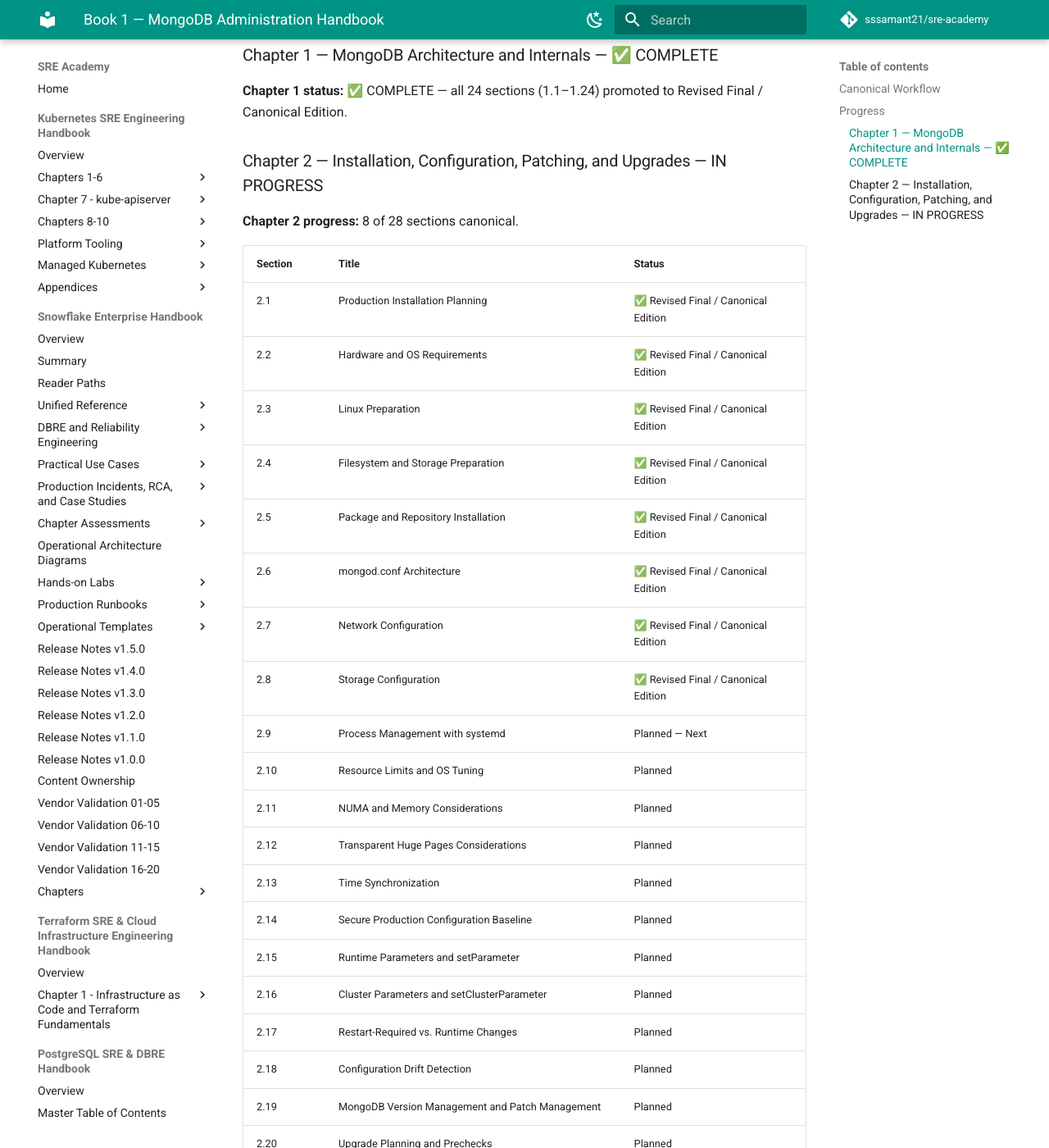
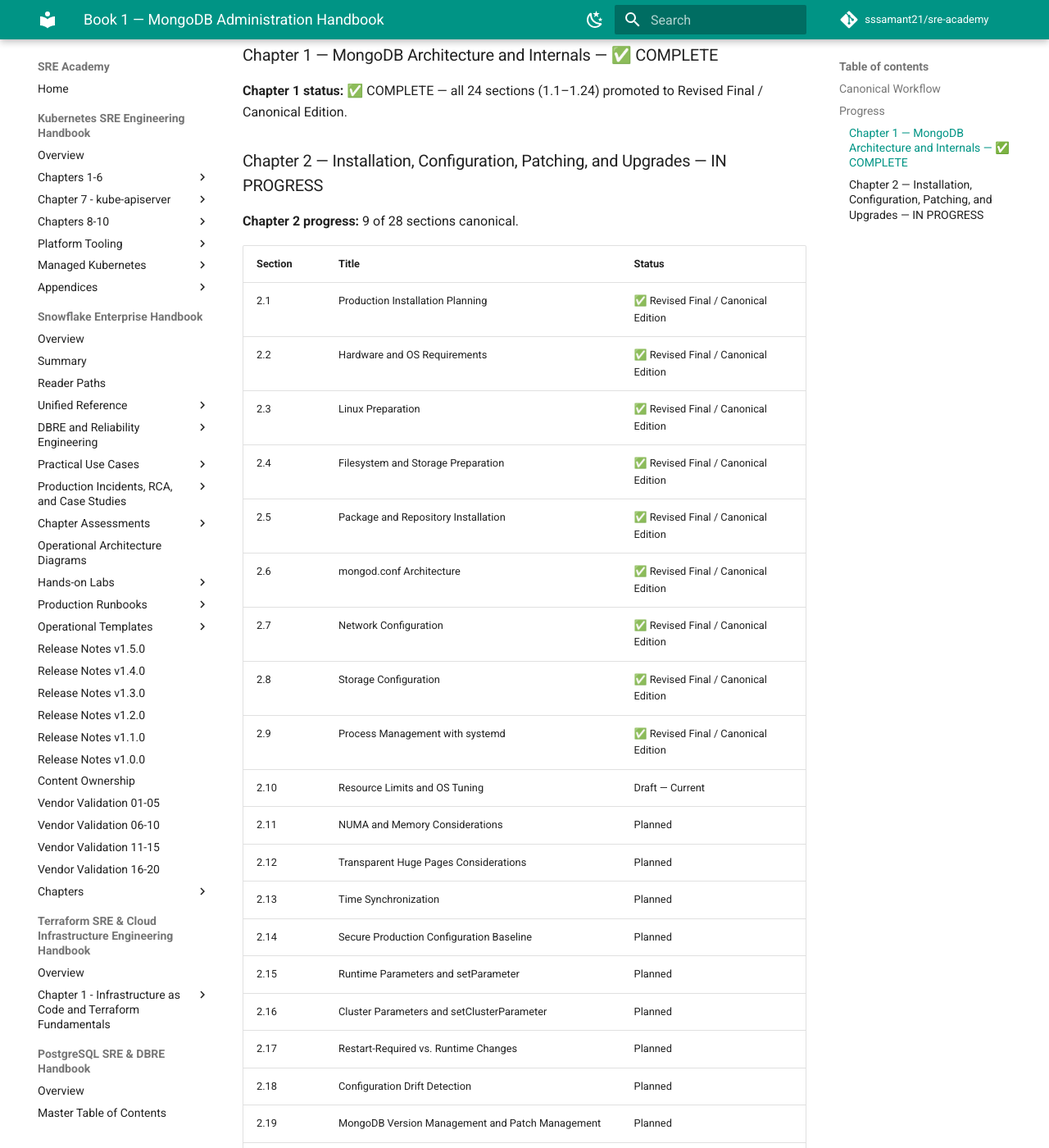
Before and after one commit to sssamant21/sre-academy, an MkDocs documentation site: the page built from docs/books/mongodb/mongodb-administration-handbook/README.md, in a window 1280 px wide and 1400 px high, scrolled down 607 px. Shown: the whole window at 82% size. Built offline with MkDocs 1.6.1 and Material for MkDocs 9.7.7, drawn with Linux system fonts in a browser that asks for light colours; comment, search, counter and statistics services are not loaded; some of the changed text lies outside the part shown.

Commit message:
mongodb: advance Chapter 2 to section 2.10

```diff
--- a/docs/books/mongodb/mongodb-administration-handbook/README.md
+++ b/docs/books/mongodb/mongodb-administration-handbook/README.md
@@ -19,7 +19,7 @@
 
 ### Chapter 2 — Installation, Configuration, Patching, and Upgrades — IN PROGRESS
 
-**Chapter 2 progress:** 8 of 28 sections canonical.
+**Chapter 2 progress:** 9 of 28 sections canonical.
 
 | Section | Title | Status |
 |---|---|---|
@@ -31,8 +31,8 @@
 | 2.6 | mongod.conf Architecture | ✅ Revised Final / Canonical Edition |
 | 2.7 | Network Configuration | ✅ Revised Final / Canonical Edition |
 | 2.8 | Storage Configuration | ✅ Revised Final / Canonical Edition |
-| 2.9 | Process Management with systemd | Planned — Next |
-| 2.10 | Resource Limits and OS Tuning | Planned |
+| 2.9 | Process Management with systemd | ✅ Revised Final / Canonical Edition |
+| 2.10 | Resource Limits and OS Tuning | Draft — Current |
 | 2.11 | NUMA and Memory Considerations | Planned |
 | 2.12 | Transparent Huge Pages Considerations | Planned |
 | 2.13 | Time Synchronization | Planned |
@@ -54,4 +54,4 @@
 
 The detailed chapter and section architecture is maintained in `MASTER-TOC.md` and is locked. Structural changes require an explicit architecture revision.
 
-**Next workflow stage:** 2.9 — Process Management with systemd → Draft.
+**Current workflow stage:** 2.10 — Resource Limits and OS Tuning → Draft.
```
